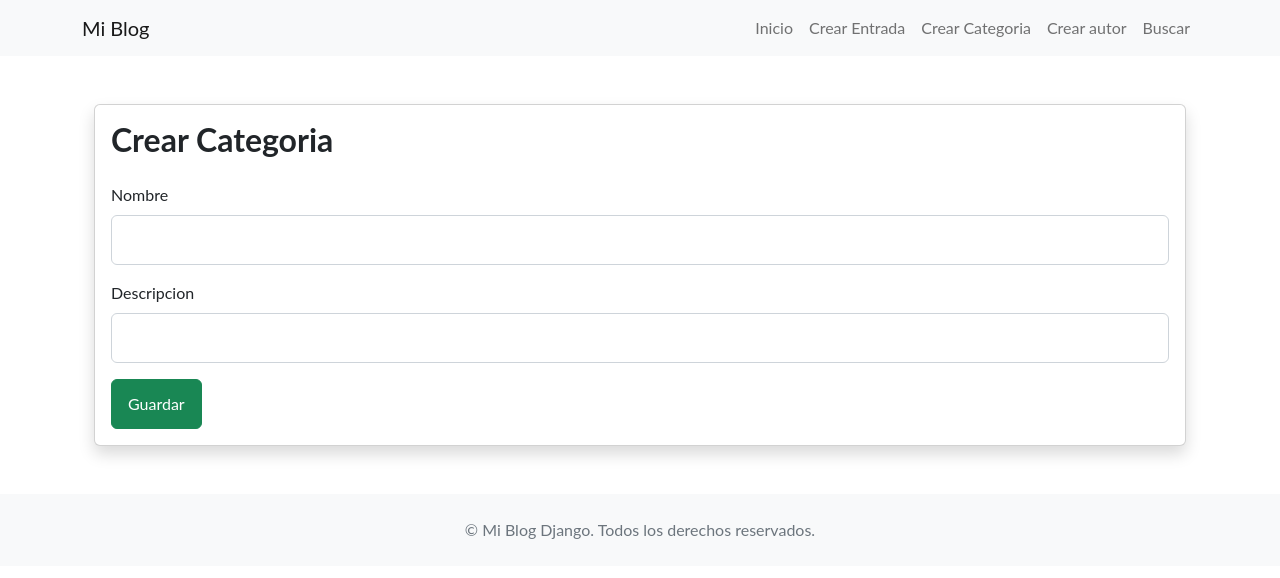
After one commit to AlanEPrestia/proyecto_clase_alan, a Django app: page /app/categoria/nuevo/ in a window 1280 px wide. The commit adds this page. Shown: the top 578 px of the page. Run offline with Django 5.2, Linux system fonts and the light colour scheme; some libraries are stand-ins or nearby versions.

Commit message:
Agregue template formulario y vista para las categorias y las agregue al template base

```diff
--- a/blog/forms.py
+++ b/blog/forms.py
@@ -15,6 +15,10 @@ class CategoriaForm(forms.ModelForm):
     class Meta:
         model = Categoria
         fields = '__all__'
+        widgets = {
+            'nombre': forms.TextInput(attrs={'class': 'form-control'}),
+            'descripcion': forms.TextInput(attrs={'class': 'form-control'}),
+        }
 
 class EntradaForm(forms.ModelForm):
     class Meta:
--- a/blog/templates/blog/base.html
+++ b/blog/templates/blog/base.html
@@ -35,6 +35,12 @@
                     <a class="nav-link" href="{% url 'crear_entrada' %}">Crear Entrada</a>
                 </li>
                 <li class="nav-item">
+                    <a class="nav-link" href="{% url 'crear_categoria' %}">Crear Categoria</a>
+                </li>
+                <li class="nav-item">
+                    <a class="nav-link" href="{% url 'crear_autor' %}">Crear autor</a>
+                </li>
+                <li class="nav-item">
                     <a class="nav-link" href="{% url 'buscar_entrada' %}">Buscar</a>
                 </li>
             </ul>
--- /dev/null
+++ b/blog/templates/blog/categoria_form.html
@@ -0,0 +1,29 @@
+{% extends "blog/base.html" %}
+{% block title %}Crear Nueva Categoria{% endblock %}
+
+{% block contenido %}
+<div class="container mt-5">
+    <div class="card shadow">
+        <div class="card-body">
+            <h2 class="mb-4">Crear Categoria</h2>
+            <form method="post">
+                {% csrf_token %}
+
+                {% for field in form %}
+                    <div class="mb-3">
+                        <label for="{{ field.id_for_label }}" class="form-label">{{ field.label }}</label>
+                        {{ field }}
+                        {% if field.errors %}
+                            <div class="text-danger small">
+                                {{ field.errors }}
+                            </div>
+                        {% endif %}
+                    </div>
+                {% endfor %}
+
+                <button type="submit" class="btn btn-success">Guardar</button>
+            </form>
+        </div>
+    </div>
+</div>
+{% endblock %}
--- a/blog/urls.py
+++ b/blog/urls.py
@@ -6,4 +6,5 @@ urlpatterns = [
     path('entrada/nueva/', views.crear_entrada, name='crear_entrada'),
     path('entrada/buscar/', views.buscar_entrada, name='buscar_entrada'),
     path('autor/nuevo/', views.crear_autor, name='crear_autor'),
+    path('categoria/nuevo/', views.crear_categoria, name='crear_categoria'),
 ]
--- a/blog/views.py
+++ b/blog/views.py
@@ -1,6 +1,6 @@
 from django.shortcuts import render,redirect
 
-from .forms import EntradaForm,AutorForm
+from .forms import EntradaForm, AutorForm, CategoriaForm
 from .models import Entrada
 
 def inicio(request):
@@ -27,6 +27,16 @@ def crear_autor(request):
         form = AutorForm()
     return render(request, 'blog/autor_form.html', {'form': form})
 
+def crear_categoria(request):
+    if request.method == 'POST':
+        form = CategoriaForm(request.POST)
+        if form.is_valid():
+            form.save()
+            return redirect('crear_categoria')  # o a una página de confirmación
+    else:
+        form = CategoriaForm()
+    return render(request, 'blog/categoria_form.html', {'form': form})
+
 def buscar_entrada(request):
     query = request.GET.get('query')
     resultados = Entrada.objects.filter(titulo__icontains=query) if query else []
```
Also changed, not shown: db.sqlite3.
